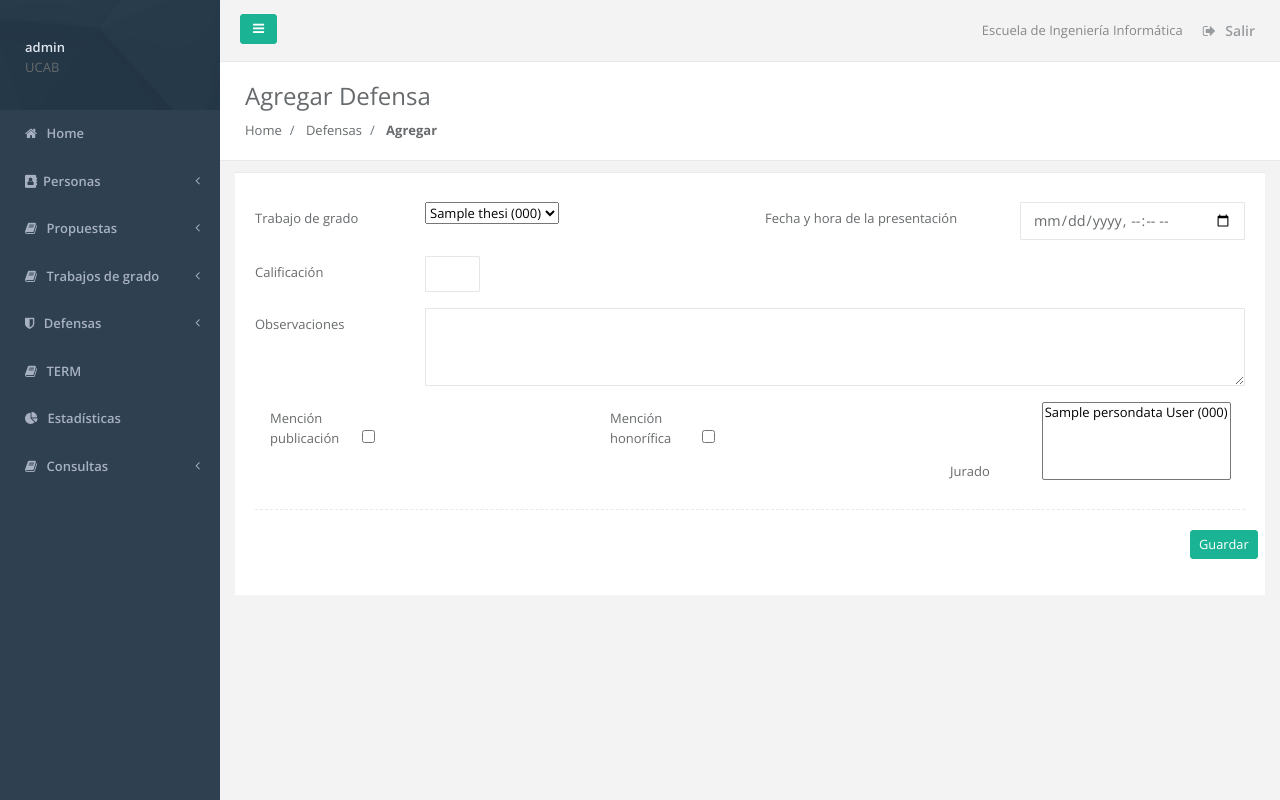
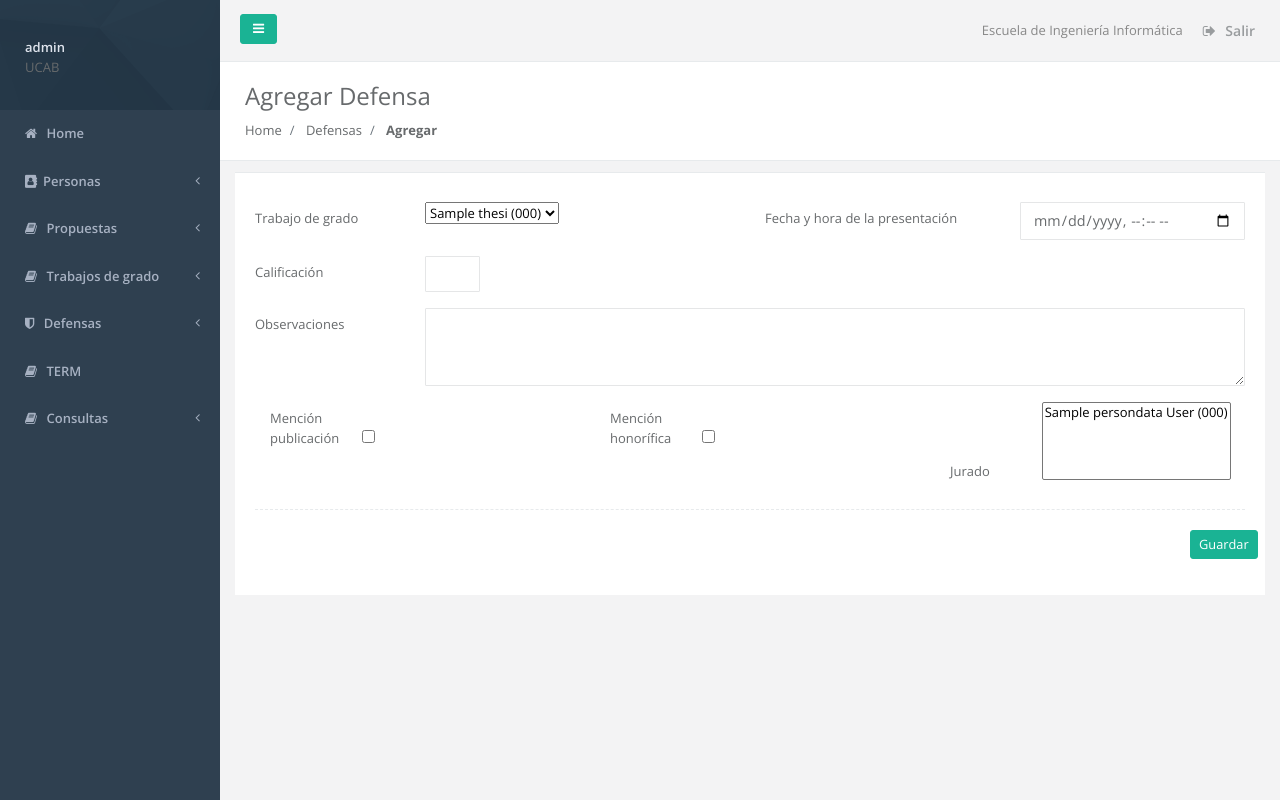
Before and after one commit to jcgds/thesis-manager, a Django app: page /defensas/agregar in a window 1280 px wide. Run offline with Django 3.2, Linux system fonts and the light colour scheme; a user stored in the database is signed in; tables that the repository leaves empty hold one stand-in row (values such as "Sample post"); some libraries are stand-ins or nearby versions.

Commit message:
Put stats view in submenu

```diff
--- a/web/templates/web/base.html
+++ b/web/templates/web/base.html
@@ -89,11 +89,13 @@
                     <a href="{% url 'term_index' %}"><i class="fa fa-book"></i> <span class="nav-label">TERM</span></a>
                 </li>
                 <li>
-                    <a href="{% url 'stats_view' %}"><i class="fa fa-pie-chart"></i> <span class="nav-label">Estadísticas</span> </a>
                     <a href="#"><i class="fa fa-book"></i> <span class="nav-label">Consultas</span><span class="fa arrow"></span></a>
                     <ul class="nav nav-second-level collapse">
                         <li class="{% if request.resolver_match.url_name == 'proposal_not_approved_list' %}active{% endif %}">
                             <a href="{% url 'proposal_not_approved_list' %}">Propuestas no aprobadas</a>
+                        </li>
+                        <li>
+                            <a href="{% url 'stats_view' %}"><span class="nav-label">Estadísticas</span> </a>
                         </li>
                     </ul>
                 </li>
```
